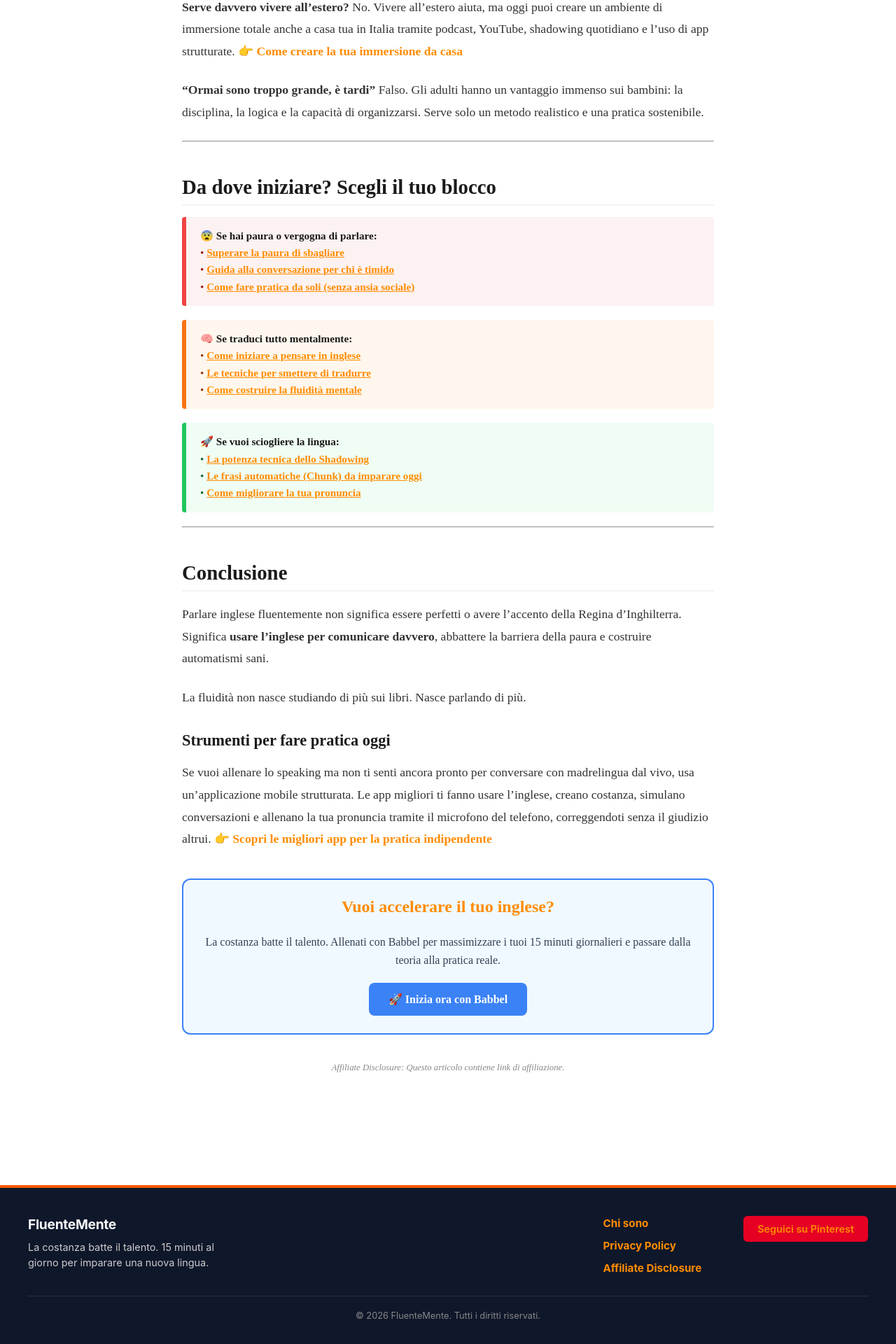
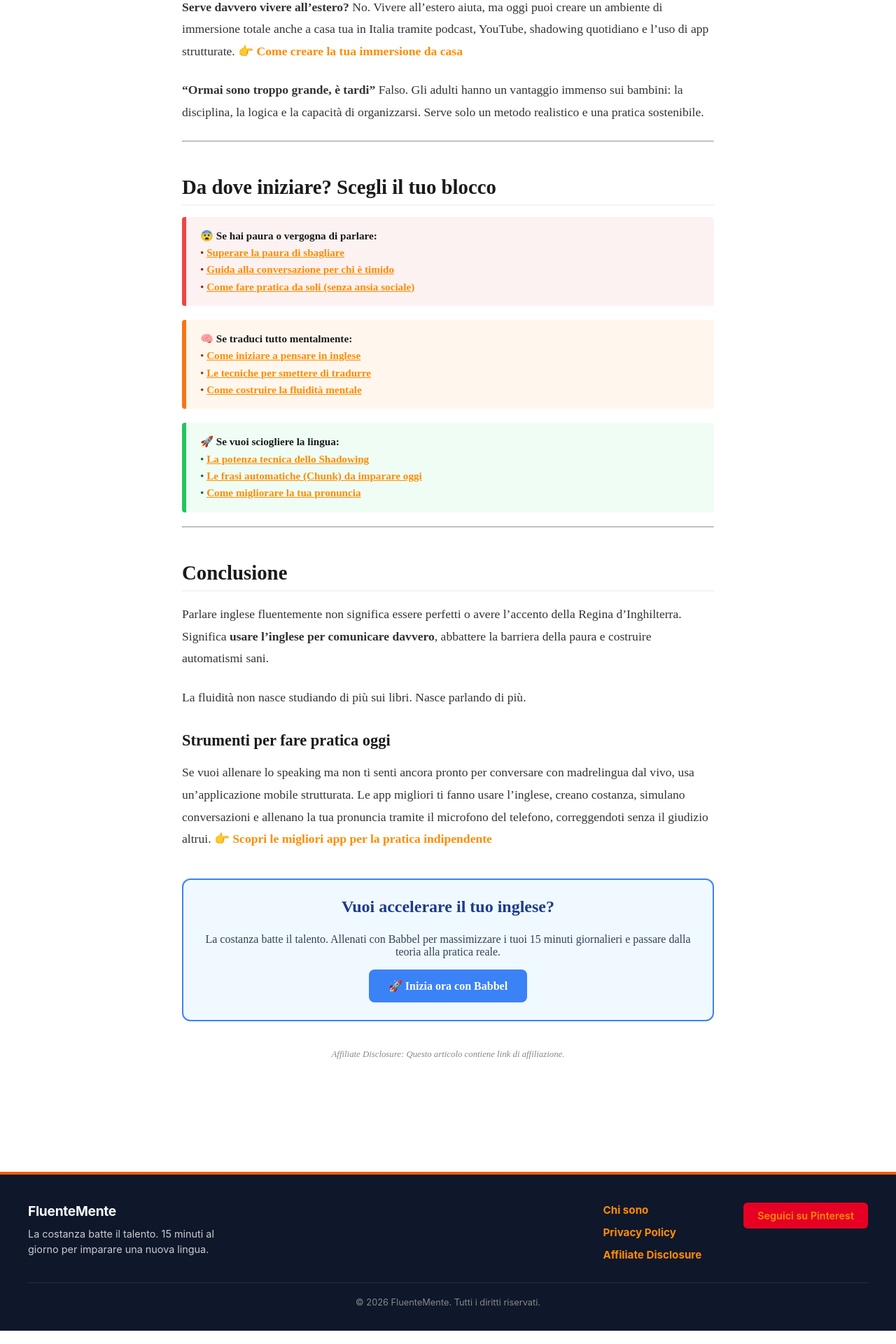
Before and after one commit to Nausica-c/FluenteMente1, a Jekyll site: the page built from inglese/speaking/index.md, in a window 1280 px wide. Shown: the part 3488-5408 px from the top of the page at 70% size. Built offline with Jekyll 4.4.1, drawn with Linux system fonts in a browser that asks for light colours.

Commit message:
Update style.css

```diff
--- a/assets/css/style.css
+++ b/assets/css/style.css
@@ -720,31 +720,28 @@ a:hover {
 .in-breve-mindset { border-left-color: #ca8a04; background-color: #fffbeb; color: #854d0e; }
 .in-breve-reale { border-left-color: #92400e; background-color: #fffbeb; color: #78350f; }
 
-/* Stile unico e universale per il Box Babbel */
+/* =========================================
+   BOX BABBEL (Stile Unico e Definitivo)
+========================================= */
 .link-box-finale {
-    background-color: #f0f9ff;
-    border: 2px solid #3b82f6;
+    background-color: #f0f9ff !important;
+    border: 2px solid #3b82f6 !important;
     padding: 25px;
     margin: 40px 0;
     border-radius: 12px;
     text-align: center;
+    color: #334155 !important; /* Testo del paragrafo */
 }
 
 .link-box-finale h3 {
-    color: #1e3a8a;
+    color: #1e3a8a !important; /* Titolo blu scuro elegante */
     margin-top: 0;
     font-size: 1.5rem;
 }
 
-.link-box-finale p {
-    color: #334155;
-    line-height: 1.6;
-    margin-bottom: 20px;
-}
-
 .bottone-babbel {
     display: inline-block;
-    background-color: #3b82f6;
+    background-color: #3b82f6 !important; /* Bottone blu */
     color: #ffffff !important;
     padding: 14px 28px;
     text-decoration: none !important;
@@ -754,18 +751,5 @@ a:hover {
 }
 
 .bottone-babbel:hover {
-    background-color: #2563eb;
+    background-color: #2563eb !important;
 }
-
-/* Correzione per il box Babbel */
-.link-box-finale {
-    color: #333333 !important; /* Forza il testo a essere grigio scuro */
-}
-
-.link-box-finale h3 {
-    color: #FF8C00 !important; /* Forza il titolo ad essere arancione */
-}
-
-.bottone-babbel {
-    color: #ffffff !important; /* Forza il testo del bottone a essere bianco */
-}
```
